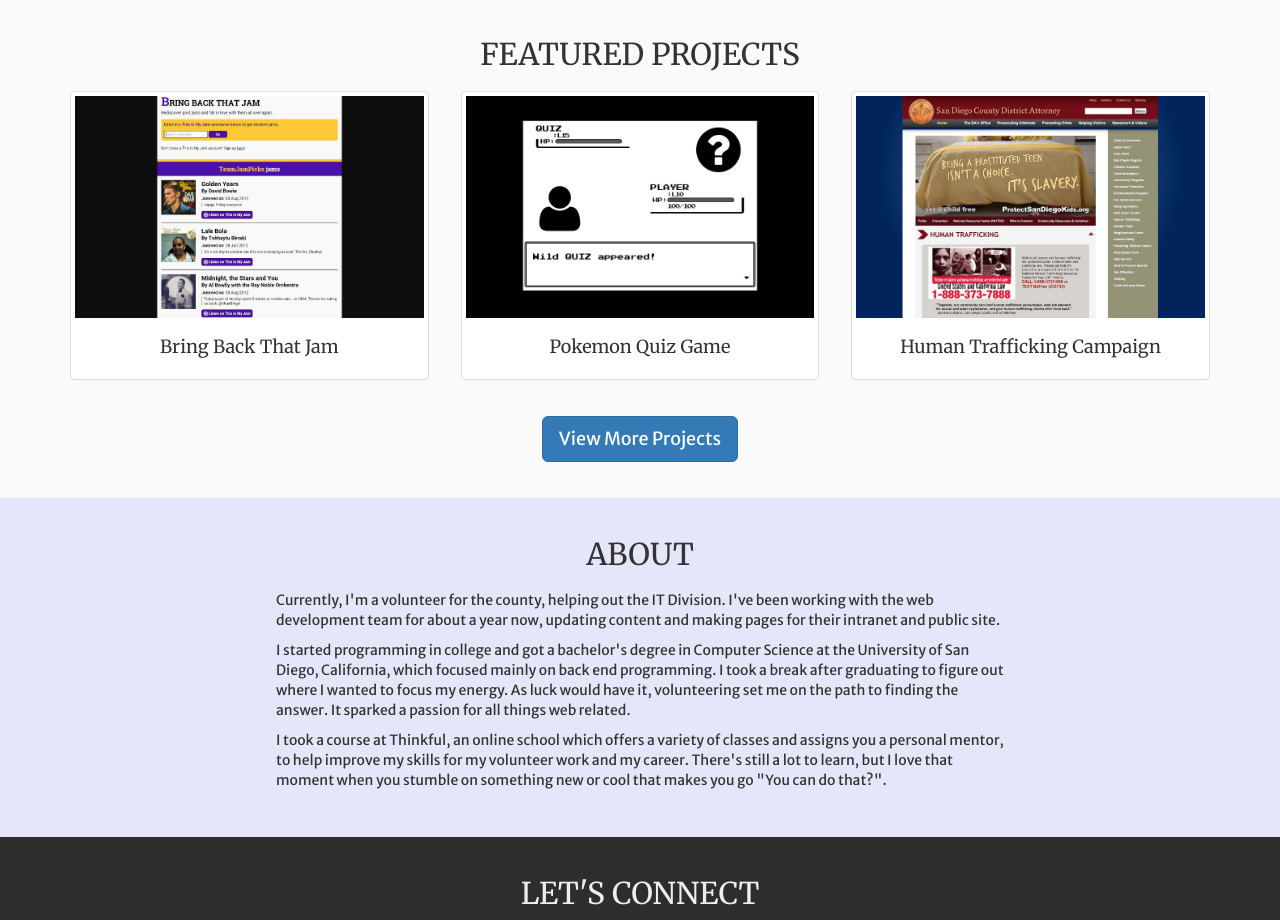
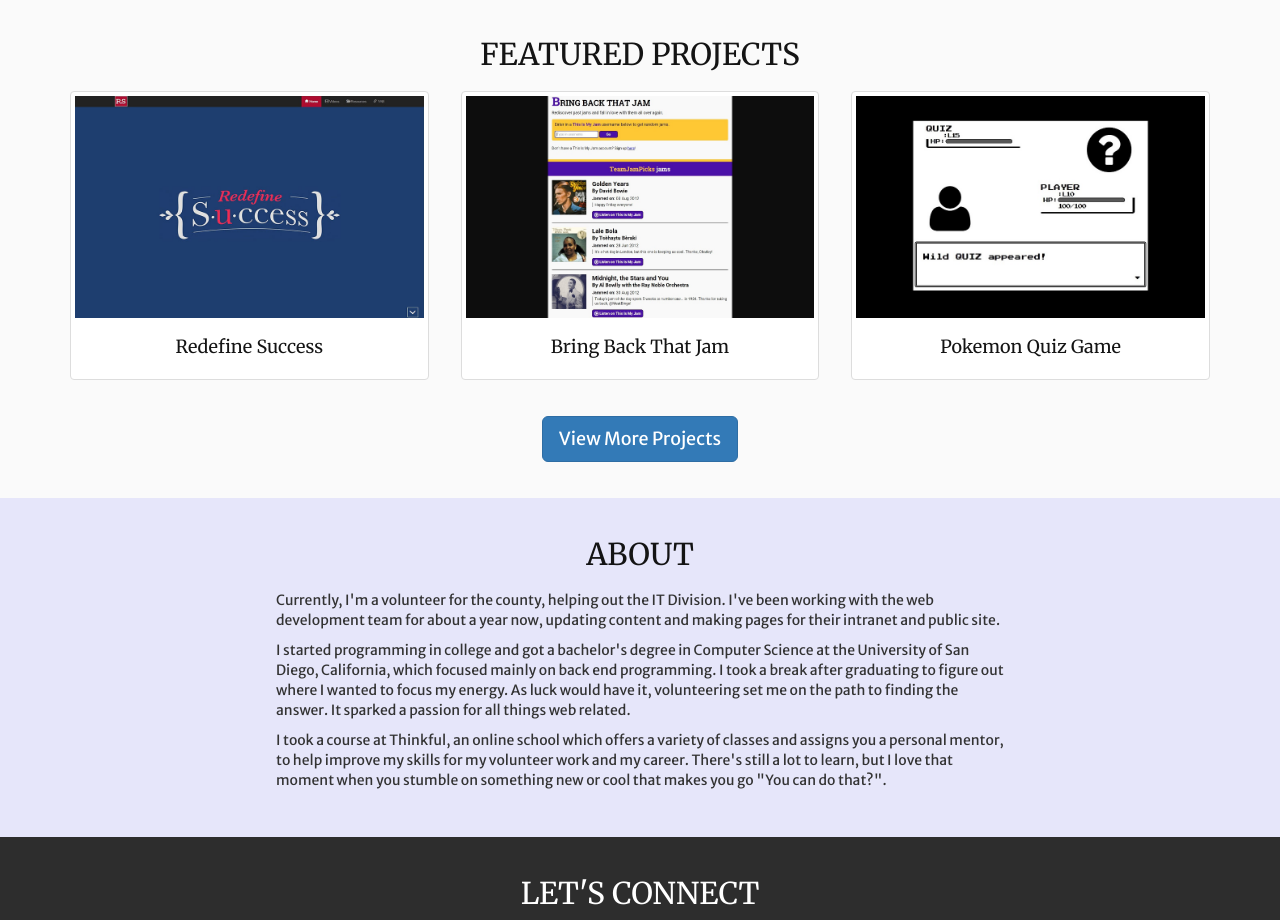
Before and after one commit to cespirit/portfolio, a website: page index.html in a window 1280 px wide. Shown: the part 852-1772 px from the top of the page. Drawn offline with nearby package versions, Linux system fonts and the light colour scheme.

Commit message:
Add Redefine Success project

```diff
--- a/index.html
+++ b/index.html
@@ -60,6 +60,18 @@
                 </div>
                 <div class="row">
                     <div class="col-lg-4 col-lg-offset-0 col-md-8 col-md-offset-2 col-sm-10 col-sm-offset-1 col-xs-12 col-xs-offset-0">
+                        <a href="http://www.sdcda.org/office/yab/redefine-success/home.html">
+                            <div class="thumbnail">
+                                <div class="img-container">
+                                    <img src="images/thumbnails/yab-rs-862.jpg" class="img-responsive" alt="Redefine Success thumbnail">
+                                </div>
+                                <div class="caption">
+                                    <h4>Redefine Success</h4>
+                                </div>
+                            </div>
+                        </a>
+                    </div>
+                    <div class="col-lg-4 col-lg-offset-0 col-md-8 col-md-offset-2 col-sm-10 col-sm-offset-1 col-xs-12 col-xs-offset-0">
                         <a href="http://cespirit.github.io/bring-back-that-jam/">
                             <div class="thumbnail">
                                 <div class="img-container">
@@ -79,18 +91,6 @@
                                 </div>
                                 <div class="caption">
                                     <h4>Pokemon Quiz Game</h4>
-                                </div>
-                            </div>
-                        </a>
-                    </div>
-                    <div class="col-lg-4 col-lg-offset-0 col-md-8 col-md-offset-2 col-sm-10 col-sm-offset-1 col-xs-12 col-xs-offset-0">
-                        <a href="http://www.sdcda.org/preventing/human-trafficking/index.html">
-                            <div class="thumbnail">
-                                <div class="img-container">
-                                    <img src="images/thumbnails/ht.jpg" class="img-responsive" alt="Human Trafficking Campaign thumbnail">
-                                </div>
-                                <div class="caption">
-                                    <h4>Human Trafficking Campaign</h4>
                                 </div>
                             </div>
                         </a>
--- a/stylesheets/style.scss
+++ b/stylesheets/style.scss
@@ -3,7 +3,7 @@
 $featured-proj-bg		: #FAFAFA;
 $about-me-bg			: #E6E6fA;
 $project-masthead-bg	: #E6E6fA;
-$project-personal-bg	: #E6E6fA;
+$project-personal-bg	: #F08080;	/*#E6E6fA;*/
 $connect-bg				: #2D2D2D;
 $site-copyright-bg		: #111111;
 
@@ -13,6 +13,7 @@ body {
 
 h1, h2, h3, h4, h5, h6 {
 	text-align: center;
+	color: #141414;
 }
 
 h1, h2 {
@@ -37,6 +38,10 @@ h1, h2 {
 .connect {
 	background: $connect-bg;
 	color: #eeeeee;
+
+	h2 {
+		color: #FFFFFF;
+	}
 
 	.social {
 		padding: 0;
@@ -156,6 +161,10 @@ h1, h2 {
 	   padding-left: 0;
 	}
 
+	h3 {
+		color: #FFFFFF;
+	}
+
 	.masthead {
 		background-color: $project-masthead-bg;
 	}
@@ -216,6 +225,10 @@ h1, h2 {
 		padding-left: 0;
 		padding-right: 0;
 	}
+
+	.projects h1 {
+		font-weight: 700;
+	}
 }
 
 @media (max-width: 768px) {
```
Also changed, not shown: projects.html (+12 -0 lines), css/style.min.css, images/thumbnails/yab-rs-862.jpg (added), stylesheets/style.css, 1 other file.
